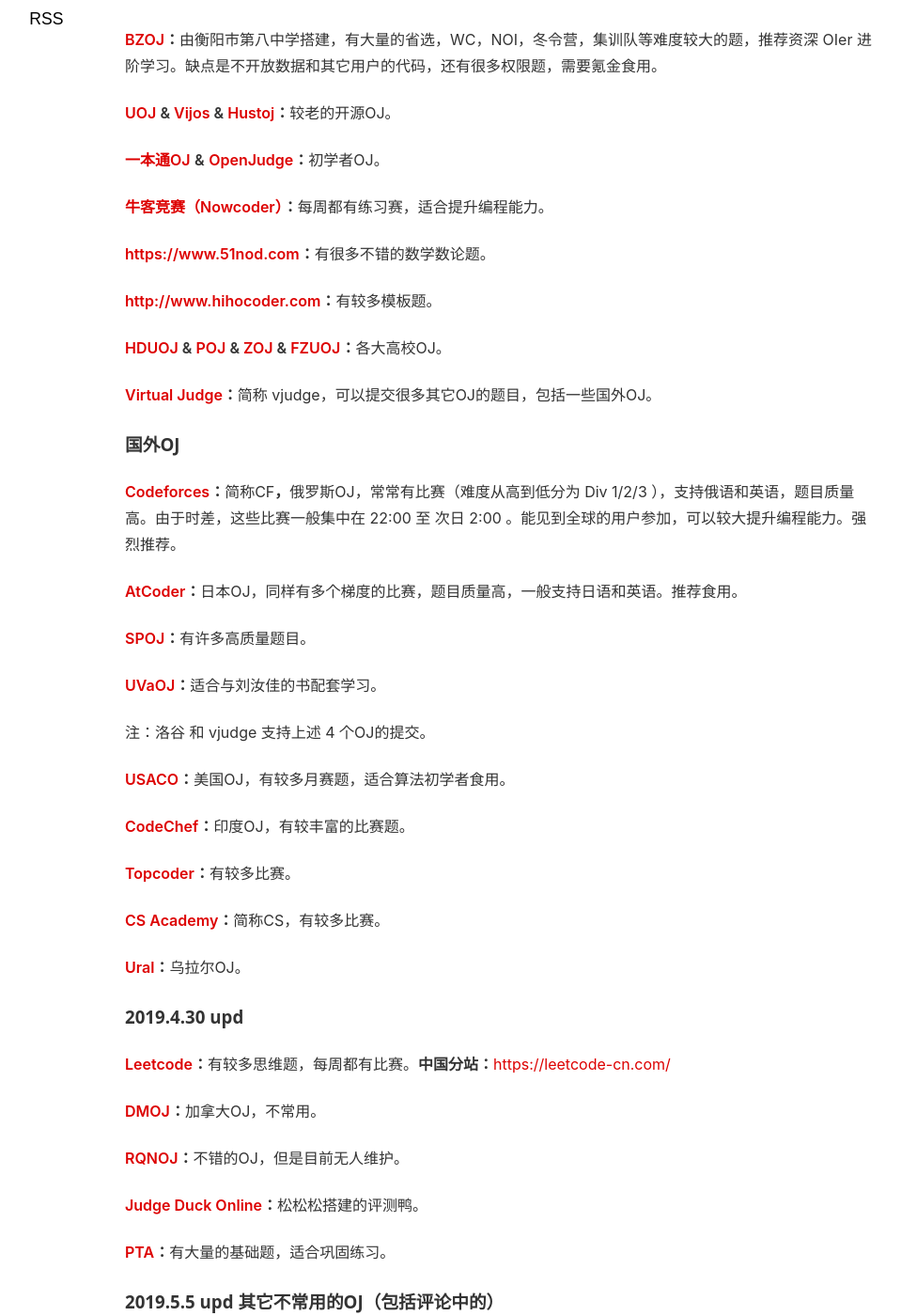
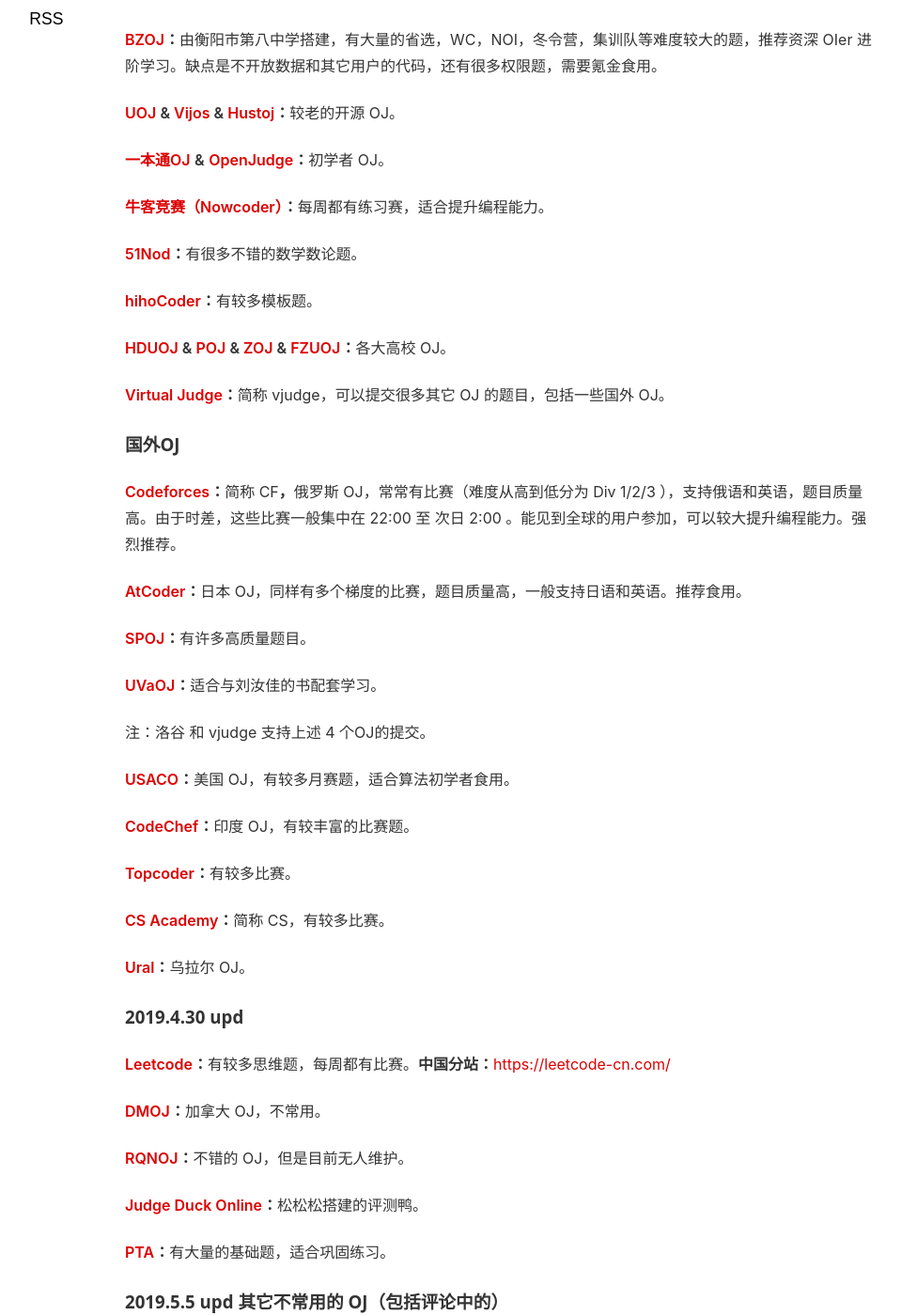
Before and after one commit to Quebradawill/quebrada.github.io, a Jekyll site: the page built from _posts/2019-09-16-有哪些好用的OJ.md, in a window 1280 px wide and 1400 px high, scrolled down 326 px. Shown: the whole window at 94% size, without its empty margins (107-1066 px from the left). Built offline with Jekyll 4.4.1, drawn with Linux system fonts in a browser that asks for light colours; comment, search, counter and statistics services are not loaded.

Commit message:
Update 2019-09-16-有哪些好用的OJ.md

```diff
--- a/_posts/2019-09-16-有哪些好用的OJ.md
+++ b/_posts/2019-09-16-有哪些好用的OJ.md
@@ -44,29 +44,29 @@ author: Quebradawill
 
 注：洛谷 和 vjudge 支持上述 4 个OJ的提交。
 
-**[USACO](https://train.usaco.org/usacogate)：**美国OJ，有较多月赛题，适合算法初学者食用。
+**[USACO](https://train.usaco.org/usacogate)：**美国 OJ，有较多月赛题，适合算法初学者食用。
 
-**[CodeChef](https://www.codechef.com)：**印度OJ，有较丰富的比赛题。
+**[CodeChef](https://www.codechef.com)：**印度 OJ，有较丰富的比赛题。
 
 **[Topcoder](https://www.topcoder.com)：**有较多比赛。
 
-**[CS Academy](https://csacademy.com)：**简称CS，有较多比赛。
+**[CS Academy](https://csacademy.com)：**简称 CS，有较多比赛。
 
-**[Ural](http://acm.timus.ru)：**乌拉尔OJ。
+**[Ural](http://acm.timus.ru)：**乌拉尔 OJ。
 
 ### 2019.4.30 upd
 
 **[Leetcode](https://leetcode.com)：**有较多思维题，每周都有比赛。**中国分站：**[https://leetcode-cn.com/](https://link.zhihu.com/?target=https%3A//leetcode-cn.com/)
 
-**[DMOJ](https://dmoj.ca)：**加拿大OJ，不常用。
+**[DMOJ](https://dmoj.ca)：**加拿大 OJ，不常用。
 
-**[RQNOJ](http://www.rqnoj.cn)：**不错的OJ，但是目前无人维护。
+**[RQNOJ](http://www.rqnoj.cn)：**不错的 OJ，但是目前无人维护。
 
 **[Judge Duck Online](https://duck.ac)：**松松松搭建的评测鸭。
 
 **[PTA](https://pintia.cn/problem-sets)：**有大量的基础题，适合巩固练习。
 
-### 2019.5.5 upd 其它不常用的OJ（包括评论中的）
+### 2019.5.5 upd 其它不常用的 OJ（包括评论中的）
 
 **[TIOJ](https://tioj.ck.tp.edu.tw)**（繁体中文）
 
```
Also changed, not shown: other parts of _posts/2019-09-16-有哪些好用的OJ.md (+8 -8 lines).
